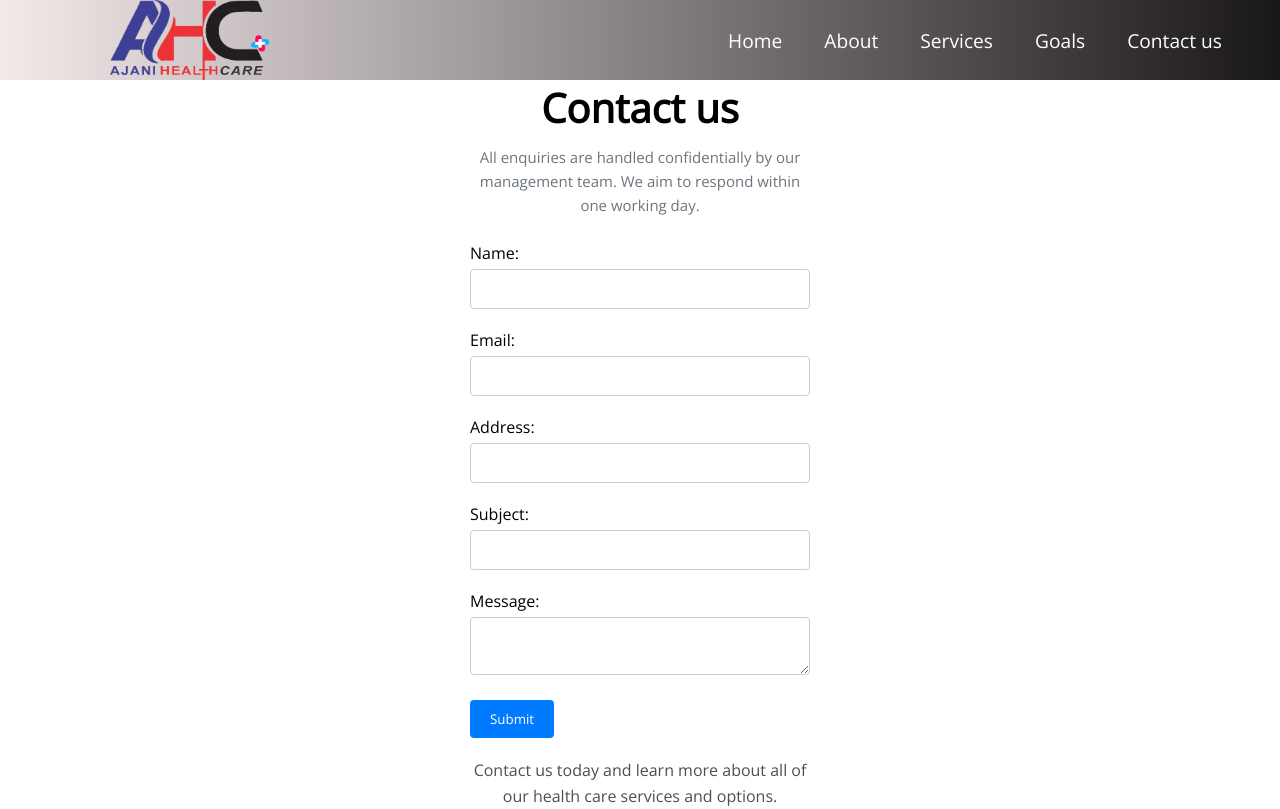
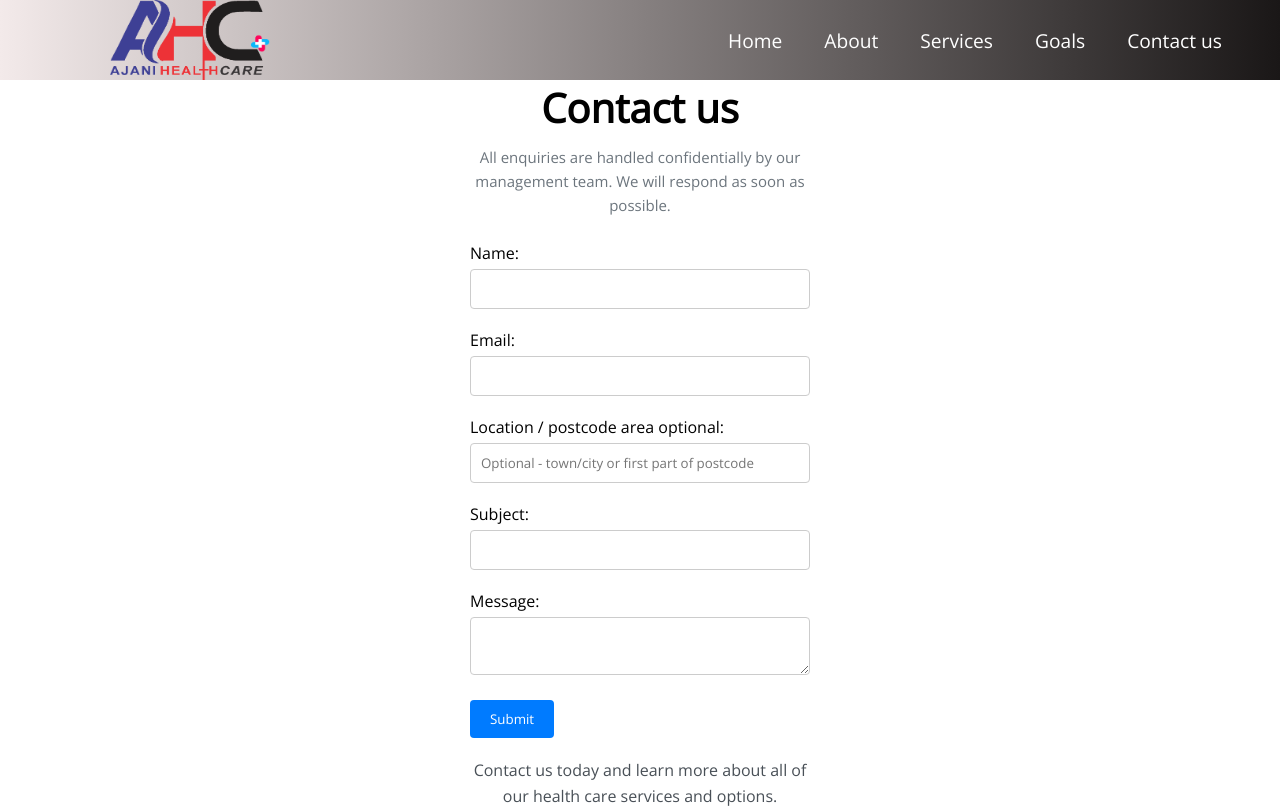
Before and after one commit to shupyjani/healthcare-web, a React (Create React App) app: page /sign-up in a window 1280 px wide. Built offline with nearby package versions, Linux system fonts and the light colour scheme.

Commit message:
Update SignUp.jsx Improve contact form privacy and spam protection

```diff
--- a/src/components/Pages/SignUp.jsx
+++ b/src/components/Pages/SignUp.jsx
@@ -11,14 +11,14 @@ function SignUp() {
   const sendEmail = (e) => {
     e.preventDefault();
 
+  if (e.target.website && e.target.website.value) {
+    return;
+  }
+
   emailjs.sendForm('service_o99hzun', 'template_c32bqwm', form.current, 'csIr3QJ1ouLKn0w08')
     .then((result) => {
-        alert("Your request has been sent")
-        console.log(result.text);
-      }, (error) => {
-        console.log(error.text);
-      });
-    // e.target.reset()
+      alert("Your request has been sent. We will respond as soon as possible.");
+
       setFormData({
         name: '',
         email: '',
@@ -26,7 +26,10 @@ function SignUp() {
         subject: '',
         message: '',
       });
-
+    }, (error) => {
+      alert("Sorry, your message could not be sent. Please try again or email us directly.");
+      console.log(error.text);
+    });
 };
 
 
@@ -61,11 +64,22 @@ function SignUp() {
 
  return (
  <form ref={form} onSubmit={sendEmail} className="contact-form">
+  <div style={{ display: 'none' }} aria-hidden="true">
+    <label htmlFor="website">Website</label>
+    <input
+      type="text"
+      id="website"
+      name="website"
+      tabIndex={-1}
+      autoComplete="off"
+    />
+  </div>
+
   <div className="form-group">
     <h2 className="form-title">Contact us</h2>
 
     <p className="contact-reassurance">
-      All enquiries are handled confidentially by our management team. We aim to respond within one working day.
+      All enquiries are handled confidentially by our management team. We will respond as soon as possible.
     </p>
 
     <label htmlFor="name">Name:</label>
@@ -90,14 +104,15 @@ function SignUp() {
         />
       </div>
     <div className="form-group">
-        <label htmlFor="address">Address:</label>
+  <label htmlFor="address">Location / postcode area optional:</label>
   <input
     type="text"
     id="address"
     name="address"
     value={formData.address}
     onChange={handleChange}
-          required
+    placeholder="Optional - town/city or first part of postcode"
+    maxLength={80}
   />
 </div>
       <div className="form-group">
```
Lines whose indentation alone changed are shown as unchanged.
